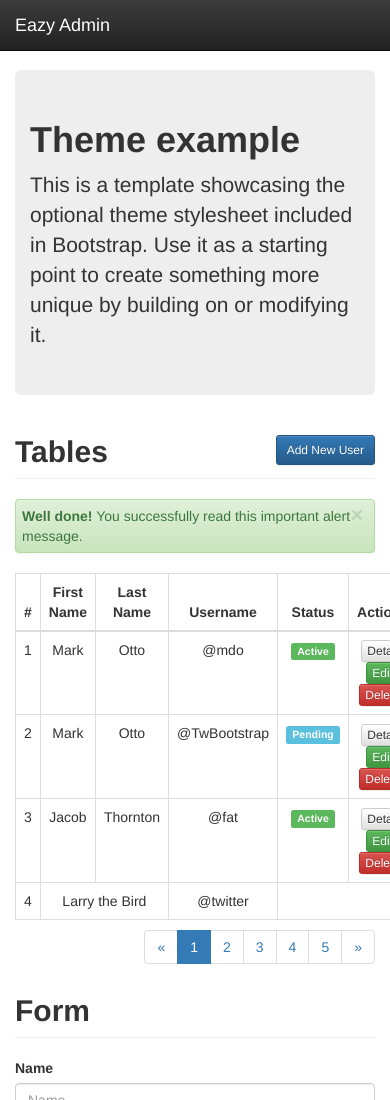
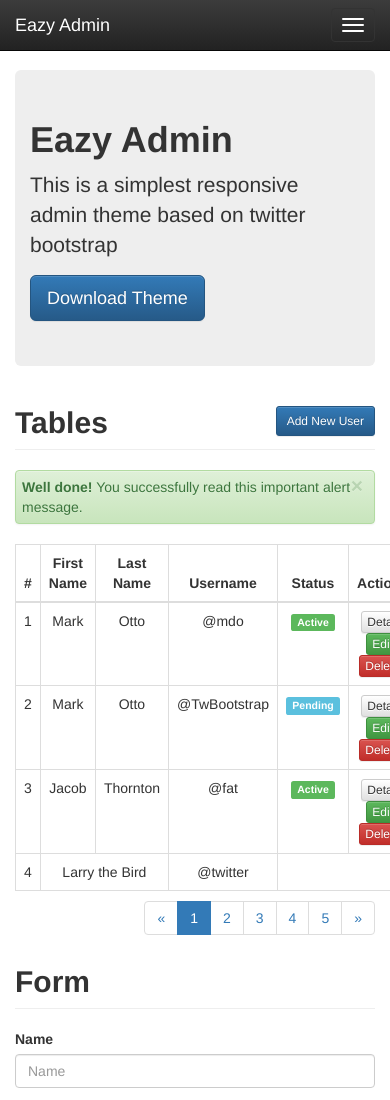
Before and after one commit to eftakhairul/eazy-admin, a plain HTML site: page index.html in a window 390 px wide. Shown: the top 1100 px of the page. Drawn offline with nearby package versions, Linux system fonts and the light colour scheme.

Commit message:
theme name is updated

```diff
--- a/index.html
+++ b/index.html
@@ -6,7 +6,7 @@
     <meta name="viewport" content="width=device-width, initial-scale=1">
 
     <!-- The above 3 meta tags *must* come first in the head; any other head content must come *after* these tags -->
-    <meta name="description" content="This is a simple admin theme based on twiiter bootstrap">
+    <meta name="description" content="This is a simplest responsive admin theme based on twitter bootstrap">
     <meta name="author" content="Eftakhairul Islam">
     <link rel="icon" href="favicon.ico">
 
@@ -16,13 +16,11 @@
     <link href="./dist/css/bootstrap.min.css" rel="stylesheet">
     <!-- Bootstrap theme -->
     <link href="./dist/css/bootstrap-theme.min.css" rel="stylesheet">
-    <!-- Bootstrap Date time csss -->
+    <!-- Bootstrap Datetime css -->
     <link href="./dist/css/bootstrap-datetimepicker.min.css" rel="stylesheet">
 
-
-
-      <!-- Custom styles for this template -->
-      <link href="./dist/css/theme.css" rel="stylesheet">
+    <!-- Custom styles for this template -->
+    <link href="./dist/css/theme.css" rel="stylesheet">
 
 
 
@@ -39,6 +37,12 @@
     <nav class="navbar navbar-inverse navbar-fixed-top">
       <div class="container">
         <div class="navbar-header">
+          <button type="button" class="navbar-toggle collapsed" data-toggle="collapse" data-target=".navbar-collapse">
+            <span class="sr-only">Toggle navigation</span>
+            <span class="icon-bar"></span>
+            <span class="icon-bar"></span>
+            <span class="icon-bar"></span>
+          </button>
           <a class="navbar-brand" href="index.html#">Eazy Admin</a>
         </div>
 
@@ -75,8 +79,9 @@
 
       <!-- Main jumbotron for a primary marketing message or call to action -->
       <div class="jumbotron">
-        <h1>Theme example</h1>
-        <p>This is a template showcasing the optional theme stylesheet included in Bootstrap. Use it as a starting point to create something more unique by building on or modifying it.</p>
+        <h1>Eazy Admin</h1>
+        <p>This is a simplest responsive admin theme based on twitter bootstrap</p>
+        <p><a class="btn btn-primary btn-lg" href="https://github.com/eftakhairul/eazy-admin/archive/master.zip" role="button">Download Theme</a></p>
       </div>
 
       <div class="page-header">
```
Also changed, not shown: README.md.
